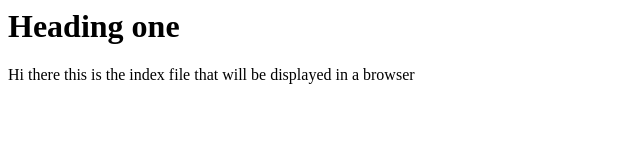
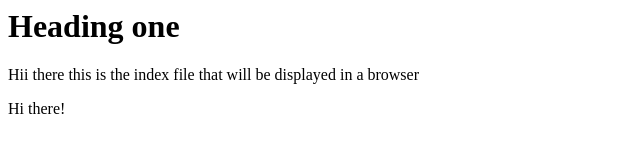
Before and after one commit to mycodekata/firstgitrepo, a plain HTML site: page index.html in a window 1280 px wide. Shown: the full height of the page, 0-640 px from the left. Drawn offline with Linux system fonts and the light colour scheme.

Commit message:
Second version

```diff
--- a/index.html
+++ b/index.html
@@ -4,6 +4,7 @@
 </head>
 <body>
 <h1>Heading one</h1>
-<p>Hi there this is the index file that will be displayed in a browser</p>
+<p>Hii there this is the index file that will be displayed in a browser</p>
+<p>Hi there!</p>
 </body>
 </html>
```
